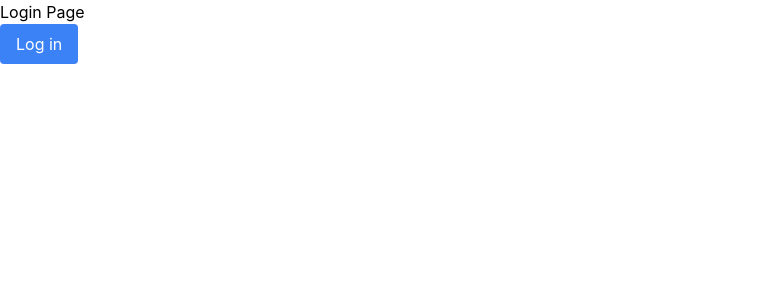
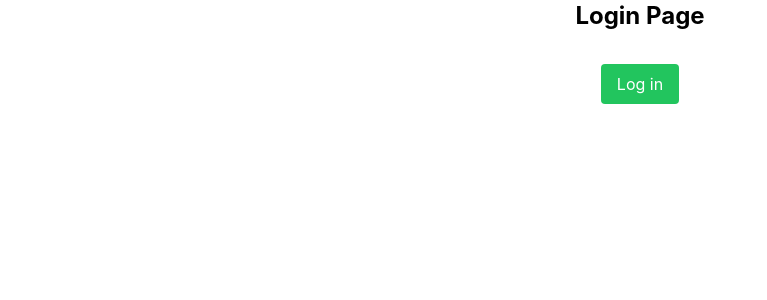
Before and after one commit to MarleenEliza/scrum-retro, a React (Create React App) app: page /login in a window 1280 px wide. Shown: the top 300 px of the page, without its empty margins (0-767 px from the left). Built offline with nearby package versions, Linux system fonts and the light colour scheme.

Commit message:
improve ui

```diff
--- a/src/components/molecules/LoginForm.tsx
+++ b/src/components/molecules/LoginForm.tsx
@@ -14,6 +14,7 @@ export const LoginForm: React.FC = () => {
       <TheButton
         ariaLabel="login button"
         clickFunction={() => {}}
+        variant="confirm"
         type="submit"
       >
         Log in
--- a/src/components/pages/HomePage.tsx
+++ b/src/components/pages/HomePage.tsx
@@ -5,8 +5,8 @@ export const HomePage: React.FC = () => {
   const { categories } = useRetroScrumContext();
 
   return (
-    <div>
-      <h1>Home Page</h1>
+    <div className="my-4 mx-6 lg:mx-8 lg:my-6">
+      <h1 className="font-bold text-2xl mb-4">Home Page</h1>
       <ScrumBoard content={categories}></ScrumBoard>
     </div>
   );
--- a/src/components/pages/LoginPage.tsx
+++ b/src/components/pages/LoginPage.tsx
@@ -14,8 +14,8 @@ export const LoginPage: React.FC = () => {
   }, [validateLogin, error]);
 
   return (
-    <div>
-      <h1>Login Page</h1>
+    <div className="flex items-center flex-col gap-4">
+      <h1 className="font-bold text-2xl mb-4">Login Page</h1>
       <LoginForm />
     </div>
   );
```
